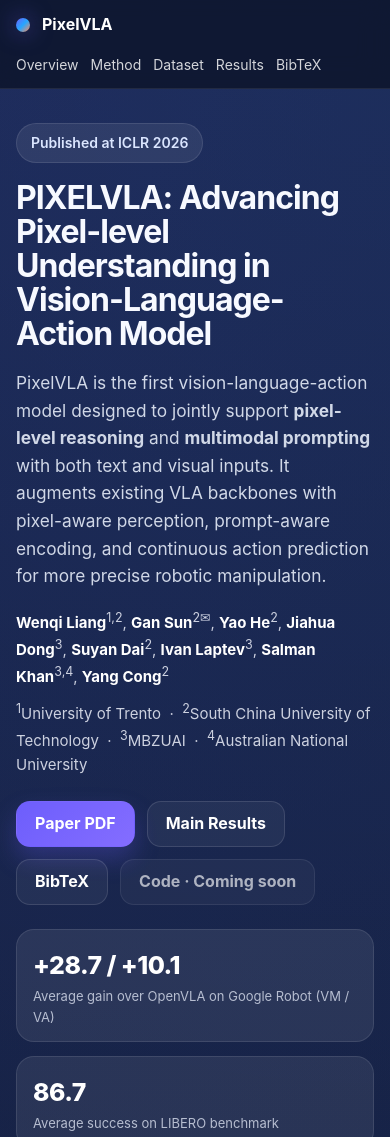
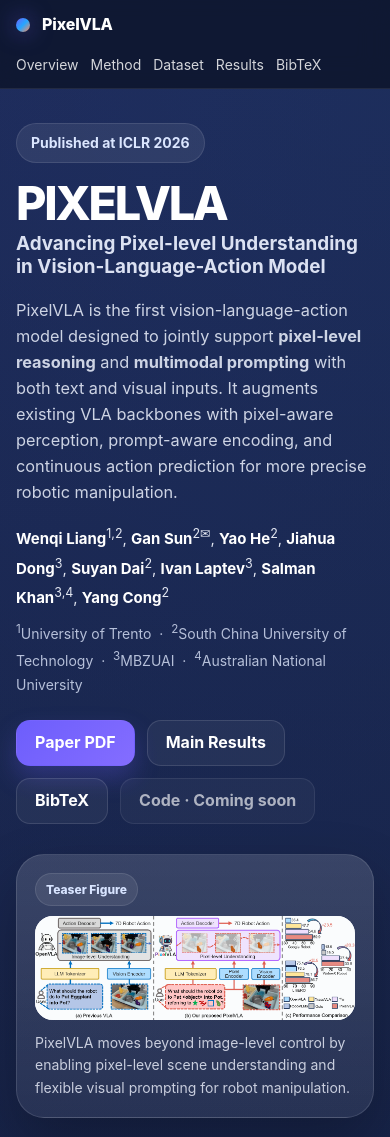
Before and after one commit to WenqiLiang/PixelVLA, a plain HTML site: page index.html in a window 390 px wide. Shown: the top 1137 px of the page. Drawn offline with Linux system fonts and the light colour scheme.

Commit message:
Update index.html

```diff
--- a/index.html
+++ b/index.html
@@ -23,6 +23,7 @@
       --radius:22px;
       --max:1180px;
     }
+
     *{box-sizing:border-box}
     html{scroll-behavior:smooth}
     body{
@@ -32,104 +33,236 @@
       background:
         radial-gradient(circle at top left, rgba(109,94,252,.18), transparent 28%),
         radial-gradient(circle at top right, rgba(38,166,255,.14), transparent 25%),
-        linear-gradient(180deg, #0a1020 0%, #0b1020 38%, #f5f8ff 38%, #f5f8ff 100%);
+        linear-gradient(180deg, #0a1020 0%, #0b1020 36%, #f5f8ff 36%, #f5f8ff 100%);
       line-height:1.6;
     }
+
     a{color:inherit;text-decoration:none}
     .container{width:min(var(--max), calc(100% - 32px)); margin:0 auto}
+
     .topbar{
-      position:sticky; top:0; z-index:10;
+      position:sticky;
+      top:0;
+      z-index:20;
       backdrop-filter: blur(14px);
       background:rgba(10,16,32,.68);
       border-bottom:1px solid rgba(255,255,255,.08);
     }
+
     .nav{
-      display:flex; align-items:center; justify-content:space-between; gap:16px;
+      display:flex;
+      align-items:center;
+      justify-content:space-between;
+      gap:16px;
       padding:12px 0;
     }
-    .brand{display:flex; align-items:center; gap:12px; color:#fff; font-weight:700}
+
+    .brand{
+      display:flex;
+      align-items:center;
+      gap:12px;
+      color:#fff;
+      font-weight:800;
+      letter-spacing:-.01em;
+    }
+
     .brand .dot{
-      width:14px; height:14px; border-radius:50%;
+      width:14px;
+      height:14px;
+      border-radius:50%;
       background: linear-gradient(135deg, var(--accent), var(--accent-2), var(--accent-3));
       box-shadow:0 0 22px rgba(109,94,252,.55);
     }
-    .navlinks{display:flex; flex-wrap:wrap; gap:16px; color:rgba(255,255,255,.82); font-size:14px}
+
+    .navlinks{
+      display:flex;
+      flex-wrap:wrap;
+      gap:16px;
+      color:rgba(255,255,255,.82);
+      font-size:14px;
+    }
+
     .navlinks a:hover{color:#fff}
-    .hero{padding:54px 0 38px}
-    .hero-inner{
-      display:grid; grid-template-columns: 1.1fr .9fr; gap:28px; align-items:center;
+
+    .btn{
+      display:inline-flex;
+      align-items:center;
+      justify-content:center;
+      gap:10px;
+      min-height:46px;
+      padding:0 18px;
+      border-radius:14px;
+      font-weight:750;
+      transition:.2s ease;
+      border:1px solid transparent;
     }
-    .eyebrow{
-      display:inline-flex; align-items:center; gap:10px;
-      padding:8px 14px; border-radius:999px;
-      background:rgba(255,255,255,.08);
-      color:#dbe6ff; border:1px solid rgba(255,255,255,.1);
-      font-size:14px; font-weight:600;
-    }
-    h1{
-      font-size:clamp(2rem, 4vw, 4.1rem);
-      line-height:1.06; margin:18px 0 18px;
-      color:var(--hero-text);
-      letter-spacing:-.03em;
-    }
-    .hero p.lead{
-      font-size:1.08rem; color:rgba(239,244,255,.86); margin:0 0 18px;
-      max-width:760px;
-    }
-    .authors, .affils{
-      color:rgba(244,247,255,.82); font-size:15px;
-    }
-    .authors strong{color:#fff}
-    .affils{margin-top:10px}
-    .hero-actions{display:flex; flex-wrap:wrap; gap:12px; margin-top:24px}
-    .btn{
-      display:inline-flex; align-items:center; justify-content:center; gap:10px;
-      min-height:46px; padding:0 18px; border-radius:14px;
-      font-weight:700; transition:.2s ease; border:1px solid transparent;
-    }
+
     .btn-primary{
       background:linear-gradient(135deg, var(--accent), #846dff);
-      color:#fff; box-shadow:0 12px 24px rgba(109,94,252,.26);
+      color:#fff;
+      box-shadow:0 12px 24px rgba(109,94,252,.26);
     }
+
     .btn-primary:hover{transform:translateY(-1px)}
+
     .btn-secondary{
-      color:#fff; background:rgba(255,255,255,.05); border-color:rgba(255,255,255,.12);
+      color:#fff;
+      background:rgba(255,255,255,.05);
+      border-color:rgba(255,255,255,.12);
     }
+
     .btn-secondary:hover{background:rgba(255,255,255,.09)}
+
     .btn-muted{
-      color:rgba(255,255,255,.64); background:rgba(255,255,255,.04); border-color:rgba(255,255,255,.08);
+      color:rgba(255,255,255,.64);
+      background:rgba(255,255,255,.04);
+      border-color:rgba(255,255,255,.08);
       cursor:default;
     }
-    .hero-card{
-      background:linear-gradient(180deg, rgba(255,255,255,.14), rgba(255,255,255,.08));
+
+    .hero{
+      padding:42px 0 18px;
+    }
+
+    .hero-shell{
+      display:grid;
+      grid-template-columns:minmax(0, 1.02fr) minmax(360px, .98fr);
+      gap:30px;
+      align-items:center;
+    }
+
+    .hero-copy{
+      max-width:680px;
+    }
+
+    .eyebrow{
+      display:inline-flex;
+      align-items:center;
+      gap:10px;
+      padding:8px 14px;
+      border-radius:999px;
+      background:rgba(255,255,255,.08);
+      color:#dbe6ff;
+      border:1px solid rgba(255,255,255,.10);
+      font-size:14px;
+      font-weight:700;
+    }
+
+    .display-title{
+      margin:18px 0 8px;
+      font-size:clamp(3rem, 7vw, 5.3rem);
+      line-height:.94;
+      letter-spacing:-.05em;
+      color:#fff;
+      font-weight:850;
+    }
+
+    .paper-title{
+      margin:0 0 18px;
+      font-size:clamp(1.18rem, 2vw, 1.8rem);
+      line-height:1.2;
+      color:rgba(236,241,255,.92);
+      max-width:18ch;
+      font-weight:650;
+    }
+
+    .hero p.lead{
+      font-size:1.02rem;
+      color:rgba(239,244,255,.84);
+      margin:0 0 18px;
+      max-width:60ch;
+    }
+
+    .authors{
+      margin-top:18px;
+      color:rgba(244,247,255,.92);
+      font-size:15px;
+      line-height:1.75;
+    }
+
+    .authors strong{color:#fff}
+
+    .affils{
+      margin-top:8px;
+      color:rgba(226,234,255,.78);
+      font-size:14px;
+      line-height:1.75;
+    }
+
+    .hero-actions{
+      display:flex;
+      flex-wrap:wrap;
+      gap:12px;
+      margin-top:22px;
+    }
+
+    .hero-visual{
+      background:linear-gradient(180deg, rgba(255,255,255,.14), rgba(255,255,255,.07));
       border:1px solid rgba(255,255,255,.12);
-      border-radius:28px; padding:18px;
-      box-shadow:0 24px 60px rgba(0,0,0,.24);
+      border-radius:28px;
+      padding:18px;
+      box-shadow:0 26px 60px rgba(0,0,0,.24);
     }
-    .hero-card img{
-      width:100%; display:block; border-radius:18px;
+
+    .hero-visual .visual-label{
+      display:inline-block;
+      margin-bottom:10px;
+      padding:6px 10px;
+      border-radius:999px;
+      font-size:12px;
+      font-weight:800;
+      color:#d8e4ff;
+      background:rgba(255,255,255,.08);
+      border:1px solid rgba(255,255,255,.10);
+    }
+
+    .hero-visual img{
+      width:100%;
+      display:block;
+      border-radius:18px;
       background:#fff;
     }
+
     .hero-caption{
-      margin-top:12px; color:rgba(240,244,255,.78); font-size:14px;
+      margin-top:12px;
+      color:rgba(240,244,255,.80);
+      font-size:14px;
+      line-height:1.6;
     }
 
-    .stats{
-      margin-top:24px;
-      display:grid; grid-template-columns: repeat(4, 1fr); gap:14px;
+    .hero-stats{
+      margin-top:22px;
+      display:grid;
+      grid-template-columns:repeat(4, 1fr);
+      gap:14px;
     }
+
     .stat{
       background:rgba(255,255,255,.08);
-      border:1px solid rgba(255,255,255,.1);
-      border-radius:18px; padding:16px 16px 14px;
+      border:1px solid rgba(255,255,255,.10);
+      border-radius:20px;
+      padding:16px 16px 14px;
       color:#fff;
+      min-height:118px;
     }
-    .stat .value{font-size:1.55rem; font-weight:800; letter-spacing:-.02em}
-    .stat .label{font-size:13px; color:rgba(237,242,255,.72)}
+
+    .stat .value{
+      font-size:1.9rem;
+      font-weight:850;
+      letter-spacing:-.03em;
+      margin-bottom:6px;
+    }
+
+    .stat .label{
+      font-size:13px;
+      color:rgba(237,242,255,.74);
+      line-height:1.55;
+    }
+
     main{padding-bottom:60px}
-    .section{
-      margin-top:34px;
-    }
+
+    .section{margin-top:34px}
+
     .card{
       background:var(--card);
       border:1px solid var(--line);
@@ -137,139 +270,358 @@
       box-shadow:var(--shadow);
       overflow:hidden;
     }
+
     .section-pad{padding:30px}
+
     .section-head{
-      display:flex; align-items:end; justify-content:space-between; gap:16px; margin-bottom:22px;
+      display:flex;
+      align-items:end;
+      justify-content:space-between;
+      gap:16px;
+      margin-bottom:22px;
     }
+
     .section-head h2{
-      margin:0; font-size:clamp(1.55rem,2vw,2.15rem); letter-spacing:-.03em;
+      margin:0;
+      font-size:clamp(1.55rem,2vw,2.15rem);
+      letter-spacing:-.03em;
     }
+
     .section-head p{
-      margin:8px 0 0; color:var(--muted); max-width:730px;
+      margin:8px 0 0;
+      color:var(--muted);
+      max-width:730px;
     }
-    .split{display:grid; grid-template-columns:1.1fr .9fr; gap:24px}
+
+    .split{
+      display:grid;
+      grid-template-columns:1.1fr .9fr;
+      gap:24px;
+    }
+
     .muted{color:var(--muted)}
-    .pill-row{display:flex; flex-wrap:wrap; gap:10px; margin-top:16px}
+
+    .pill-row{
+      display:flex;
+      flex-wrap:wrap;
+      gap:10px;
+      margin-top:16px;
+    }
+
     .pill{
-      padding:8px 12px; border-radius:999px; background:#eef4ff; color:#36558f; font-size:14px; font-weight:700;
+      padding:8px 12px;
+      border-radius:999px;
+      background:#eef4ff;
+      color:#36558f;
+      font-size:14px;
+      font-weight:700;
       border:1px solid #dce9ff;
     }
+
     .highlight-grid{
-      display:grid; grid-template-columns:repeat(3,1fr); gap:18px;
+      display:grid;
+      grid-template-columns:repeat(3,1fr);
+      gap:18px;
     }
+
     .highlight{
-      border:1px solid var(--line); border-radius:18px; padding:20px;
+      border:1px solid var(--line);
+      border-radius:18px;
+      padding:20px;
       background:linear-gradient(180deg, #fff, #fbfdff);
     }
-    .highlight h3{margin:0 0 8px; font-size:1.06rem}
-    .highlight p{margin:0; color:var(--muted)}
+
+    .highlight h3{
+      margin:0 0 8px;
+      font-size:1.06rem;
+    }
+
+    .highlight p{
+      margin:0;
+      color:var(--muted);
+    }
+
     .figure-card{
-      background:#fff; border:1px solid var(--line); border-radius:22px; overflow:hidden;
+      background:#fff;
+      border:1px solid var(--line);
+      border-radius:22px;
+      overflow:hidden;
     }
-    .figure-card img{width:100%; display:block}
+
+    .figure-card img{
+      width:100%;
+      display:block;
+    }
+
     .figure-caption{
-      padding:14px 18px; font-size:14px; color:var(--muted); border-top:1px solid var(--line);
+      padding:14px 18px;
+      font-size:14px;
+      color:var(--muted);
+      border-top:1px solid var(--line);
       background:#fafcff;
     }
+
     .module-grid{
-      display:grid; grid-template-columns:repeat(3,1fr); gap:16px;
+      display:grid;
+      grid-template-columns:repeat(3,1fr);
+      gap:16px;
     }
+
     .module{
-      border:1px solid var(--line); border-radius:18px; padding:18px;
+      border:1px solid var(--line);
+      border-radius:18px;
+      padding:18px;
       background:#fff;
     }
+
     .module .icon{
-      width:42px; height:42px; border-radius:14px; display:grid; place-items:center;
-      font-size:20px; font-weight:900; color:#fff; margin-bottom:12px;
+      width:42px;
+      height:42px;
+      border-radius:14px;
+      display:grid;
+      place-items:center;
+      font-size:20px;
+      font-weight:900;
+      color:#fff;
+      margin-bottom:12px;
     }
+
     .icon.p1{background:linear-gradient(135deg, var(--accent), #8f84ff)}
     .icon.p2{background:linear-gradient(135deg, var(--accent-2), #53c1ff)}
     .icon.p3{background:linear-gradient(135deg, var(--accent-3), #ffb07c)}
-    .module h3{margin:0 0 8px; font-size:1.06rem}
-    .module p{margin:0; color:var(--muted)}
+
+    .module h3{
+      margin:0 0 8px;
+      font-size:1.06rem;
+    }
+
+    .module p{
+      margin:0;
+      color:var(--muted);
+    }
+
     .steps{
-      display:grid; grid-template-columns:repeat(2,1fr); gap:18px; margin-top:18px;
+      display:grid;
+      grid-template-columns:repeat(2,1fr);
+      gap:18px;
+      margin-top:18px;
     }
+
     .step{
-      border:1px solid var(--line); border-radius:18px; padding:18px 18px 16px; background:#fcfdff;
+      border:1px solid var(--line);
+      border-radius:18px;
+      padding:18px 18px 16px;
+      background:#fcfdff;
     }
+
     .step .num{
-      display:inline-grid; place-items:center; width:32px; height:32px; border-radius:50%;
-      background:#0f172a; color:#fff; font-weight:800; margin-bottom:10px;
+      display:inline-grid;
+      place-items:center;
+      width:32px;
+      height:32px;
+      border-radius:50%;
+      background:#0f172a;
+      color:#fff;
+      font-weight:800;
+      margin-bottom:10px;
     }
+
     .timeline{
-      display:grid; grid-template-columns:repeat(2,1fr); gap:18px;
+      display:grid;
+      grid-template-columns:repeat(2,1fr);
+      gap:18px;
       margin-top:16px;
     }
+
     .stage{
-      position:relative;
-      border:1px solid var(--line); border-radius:18px; padding:20px 20px 16px; background:#fff;
+      border:1px solid var(--line);
+      border-radius:18px;
+      padding:20px 20px 16px;
+      background:#fff;
     }
+
     .stage .tag{
-      display:inline-block; padding:6px 10px; border-radius:999px; font-size:12px; font-weight:800;
-      background:#eef3ff; color:#36558f; border:1px solid #dbe6ff;
+      display:inline-block;
+      padding:6px 10px;
+      border-radius:999px;
+      font-size:12px;
+      font-weight:800;
+      background:#eef3ff;
+      color:#36558f;
+      border:1px solid #dbe6ff;
       margin-bottom:10px;
     }
+
     .stage h3{margin:0 0 8px}
     .stage p{margin:0 0 10px; color:var(--muted)}
+
     .bench-grid{
-      display:grid; grid-template-columns:repeat(3,1fr); gap:18px;
+      display:grid;
+      grid-template-columns:repeat(3,1fr);
+      gap:18px;
     }
+
     .bench{
-      border:1px solid var(--line); border-radius:18px; padding:18px; background:#fff;
+      border:1px solid var(--line);
+      border-radius:18px;
+      padding:18px;
+      background:#fff;
     }
-    .bench h3{margin:0 0 6px; font-size:1.06rem}
-    .bench small{display:block; color:var(--muted); margin-bottom:16px}
+
+    .bench h3{
+      margin:0 0 6px;
+      font-size:1.06rem;
+    }
+
+    .bench small{
+      display:block;
+      color:var(--muted);
+      margin-bottom:16px;
+    }
+
     .metric{
-      display:grid; grid-template-columns: 92px 1fr 58px; gap:10px; align-items:center; margin:10px 0;
+      display:grid;
+      grid-template-columns:92px 1fr 58px;
+      gap:10px;
+      align-items:center;
+      margin:10px 0;
       font-size:14px;
     }
+
     .bar{
-      height:10px; border-radius:999px; background:#edf2f9; overflow:hidden; position:relative;
+      height:10px;
+      border-radius:999px;
+      background:#edf2f9;
+      overflow:hidden;
+      position:relative;
     }
+
     .fill{
-      position:absolute; inset:0 auto 0 0; border-radius:999px;
+      position:absolute;
+      inset:0 auto 0 0;
+      border-radius:999px;
       background:linear-gradient(90deg, var(--accent), var(--accent-2));
     }
+
     .fill.orange{background:linear-gradient(90deg, var(--accent-3), #ffbe8c)}
     .fill.green{background:linear-gradient(90deg, var(--accent-4), #5ee7a7)}
     .fill.gray{background:linear-gradient(90deg, #8ca0c4, #b7c3d9)}
+
     .result-note{
-      margin-top:12px; font-size:14px; color:var(--muted);
+      margin-top:12px;
+      font-size:14px;
+      color:var(--muted);
     }
+
     .results-table{
-      width:100%; border-collapse:collapse; margin-top:20px; font-size:14px;
-      overflow:hidden;
+      width:100%;
+      border-collapse:collapse;
+      margin-top:20px;
+      font-size:14px;
     }
-    .results-table th, .results-table td{
-      padding:12px 14px; border-bottom:1px solid var(--line); text-align:left;
+
+    .results-table th,
+    .results-table td{
+      padding:12px 14px;
+      border-bottom:1px solid var(--line);
+      text-align:left;
     }
+
     .results-table thead th{
-      background:#f7faff; color:#33496e; font-size:12px; text-transform:uppercase; letter-spacing:.06em;
+      background:#f7faff;
+      color:#33496e;
+      font-size:12px;
+      text-transform:uppercase;
+      letter-spacing:.06em;
     }
+
     .results-table tbody tr:hover{background:#fafcff}
     .results-table .best{font-weight:800}
-    .qual-grid{display:grid; grid-template-columns:.95fr 1.05fr; gap:20px; align-items:center}
+
+    .qual-grid{
+      display:grid;
+      grid-template-columns:.95fr 1.05fr;
+      gap:20px;
+      align-items:center;
+    }
+
     pre{
-      margin:0; padding:22px; overflow:auto; background:#0f172a; color:#ecf3ff;
-      border-radius:18px; font-size:14px; line-height:1.5;
+      margin:0;
+      padding:22px;
+      overflow:auto;
+      background:#0f172a;
+      color:#ecf3ff;
+      border-radius:18px;
+      font-size:14px;
+      line-height:1.5;
     }
+
     footer{
-      margin:28px 0 48px; color:#6a7893; font-size:14px;
+      margin:28px 0 48px;
+      color:#6a7893;
+      font-size:14px;
     }
-    .credit{      padding:18px 22px; border-radius:18px; background:#fff; border:1px solid var(--line); box-shadow:var(--shadow);
+
+    .credit{
+      padding:18px 22px;
+      border-radius:18px;
+      background:#fff;
+      border:1px solid var(--line);
+      box-shadow:var(--shadow);
     }
+
     @media (max-width: 1024px){
-      .hero-inner, .split, .qual-grid{grid-template-columns:1fr}
-      .stats, .highlight-grid, .module-grid, .steps, .timeline, .bench-grid{grid-template-columns:1fr 1fr}
+      .hero-shell,
+      .split,
+      .qual-grid{
+        grid-template-columns:1fr;
       }
+
+      .paper-title{
+        max-width:none;
+      }
+
+      .hero-copy{
+        max-width:none;
+      }
+
+      .hero-stats,
+      .highlight-grid,
+      .module-grid,
+      .steps,
+      .timeline,
+      .bench-grid{
+        grid-template-columns:1fr 1fr;
+      }
+    }
+
     @media (max-width: 700px){
-      .nav{align-items:flex-start; flex-direction:column}
+      .nav{
+        align-items:flex-start;
+        flex-direction:column;
+      }
+
       .navlinks{gap:12px}
-      .stats, .highlight-grid, .module-grid, .steps, .timeline, .bench-grid{grid-template-columns:1fr}
+
+      .hero{
+        padding-top:34px;
+      }
+
+      .display-title{
+        font-size:clamp(2.6rem, 12vw, 4.2rem);
+      }
+
+      .hero-stats,
+      .highlight-grid,
+      .module-grid,
+      .steps,
+      .timeline,
+      .bench-grid{
+        grid-template-columns:1fr;
+      }
+
       .section-pad{padding:22px}
       .metric{grid-template-columns:76px 1fr 52px}
-      .hero{padding-top:34px}
     }
   </style>
 </head>
@@ -292,22 +644,33 @@
 
   <header class="hero" id="top">
     <div class="container">
-      <div class="hero-inner">
-        <div>
+      <div class="hero-shell">
+        <div class="hero-copy">
           <div class="eyebrow">Published at ICLR 2026</div>
-          <h1>PIXELVLA: Advancing Pixel-level Understanding in Vision-Language-Action Model</h1>
+
+          <div class="display-title">PIXELVLA</div>
+          <div class="paper-title">
+            Advancing Pixel-level Understanding in Vision-Language-Action Model
+          </div>
+
           <p class="lead">
             PixelVLA is the first vision-language-action model designed to jointly support
-            <strong>pixel-level reasoning</strong> and <strong>multimodal prompting</strong> with both text and visual inputs.
-            It augments existing VLA backbones with pixel-aware perception, prompt-aware encoding,
-            and continuous action prediction for more precise robotic manipulation.
+            <strong>pixel-level reasoning</strong> and <strong>multimodal prompting</strong> with both text
+            and visual inputs. It augments existing VLA backbones with pixel-aware perception,
+            prompt-aware encoding, and continuous action prediction for more precise robotic manipulation.
           </p>
 
           <div class="authors">
-            <strong>Wenqi Liang</strong><sup>1,2</sup>, <strong>Gan Sun</strong><sup>2✉</sup>, <strong>Yao He</strong><sup>2</sup>,
-            <strong>Jiahua Dong</strong><sup>3</sup>, <strong>Suyan Dai</strong><sup>2</sup>, <strong>Ivan Laptev</strong><sup>3</sup>,
-            <strong>Salman Khan</strong><sup>3,4</sup>, <strong>Yang Cong</strong><sup>2</sup>
+            <strong>Wenqi Liang</strong><sup>1,2</sup>,
+            <strong>Gan Sun</strong><sup>2✉</sup>,
+            <strong>Yao He</strong><sup>2</sup>,
+            <strong>Jiahua Dong</strong><sup>3</sup>,
+            <strong>Suyan Dai</strong><sup>2</sup>,
+            <strong>Ivan Laptev</strong><sup>3</sup>,
+            <strong>Salman Khan</strong><sup>3,4</sup>,
+            <strong>Yang Cong</strong><sup>2</sup>
           </div>
+
           <div class="affils">
             <sup>1</sup>University of Trento &nbsp;·&nbsp;
             <sup>2</sup>South China University of Technology &nbsp;·&nbsp;
@@ -321,8 +684,19 @@
             <a class="btn btn-secondary" href="#bibtex">BibTeX</a>
             <span class="btn btn-muted">Code · Coming soon</span>
           </div>
+        </div>
 
-          <div class="stats">
+        <div class="hero-visual">
+          <div class="visual-label">Teaser Figure</div>
+          <img src="assets/teaser.png" alt="PixelVLA teaser figure" />
+          <div class="hero-caption">
+            PixelVLA moves beyond image-level control by enabling pixel-level scene understanding
+            and flexible visual prompting for robot manipulation.
+          </div>
+        </div>
+      </div>
+
+      <div class="hero-stats">
         <div class="stat">
           <div class="value">+28.7 / +10.1</div>
           <div class="label">Average gain over OpenVLA on Google Robot (VM / VA)</div>
@@ -338,16 +712,6 @@
         <div class="stat">
           <div class="value">1.5%</div>
           <div class="label">Pretraining cost relative to OpenVLA</div>
-            </div>
-          </div>
-        </div>
-
-        <div class="hero-card">
-          <img src="assets/teaser.png" alt="PixelVLA teaser figure" />
-          <div class="hero-caption">
-            PixelVLA moves beyond image-level control by enabling pixel-level scene understanding
-            and flexible visual prompting for robot manipulation.
-          </div>
         </div>
       </div>
     </div>
@@ -537,6 +901,7 @@
               </p>
               <p class="muted">Training data: Fractal + Bridge v2</p>
             </div>
+
             <div class="stage">
               <span class="tag">Stage 2</span>
               <h3>Pixel-level Understanding Enhancement</h3>
@@ -731,9 +1096,8 @@
               <div class="module" style="margin-top:16px;">
                 <h3>Ablation insight</h3>
                 <p>
-                  The paper also shows that both ingredients matter:
-                  continuous action training improves performance, and the pixel-level enhancement stage adds
-                  another substantial boost on top of it.
+                  The paper also shows that both ingredients matter: continuous action training improves performance,
+                  and the pixel-level enhancement stage adds another substantial boost on top of it.
                 </p>
               </div>
             </div>
```
Lines whose indentation alone changed are shown as unchanged.
